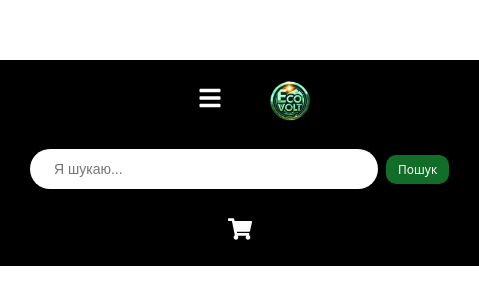
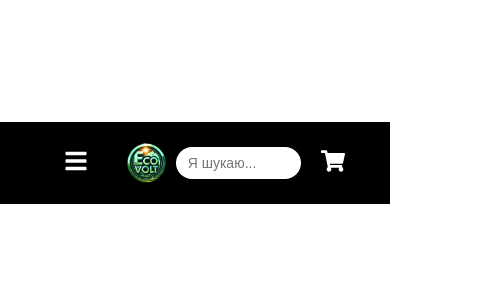
Before and after one commit to Maf1ck/ecovolt, a React (Vite) app: page / in a window 390 px wide. Shown: the part 259-564 px from the top of the page, 479 px wide, since content can reach past the window. Built offline with nearby package versions, Linux system fonts and the light colour scheme.

Commit message:
finish header

```diff
--- a/src/components/Header/Header.jsx
+++ b/src/components/Header/Header.jsx
@@ -6,6 +6,7 @@ import logo from '../../assets/img/logo.png';
 
 const Header = () => {
   const [menuOpen, setMenuOpen] = useState(false);
+  const [inputSearchItem, setInputSearchItem] = useState(''); // Додано стан для інпуту
 
   const toggleMenu = () => {
     setMenuOpen((prev) => !prev);
@@ -28,7 +29,12 @@ const Header = () => {
 
         {/* Пошук */}
         <div className={css.headerInput}>
-          <input type="text" placeholder="Я шукаю..." />
+          <input
+            type="text"
+            placeholder="Я шукаю..."
+            value={inputSearchItem}
+            onChange={(e) => setInputSearchItem(e.target.value)}
+          />
           <button className={css.searchButton}>Пошук</button>
         </div>
 
--- a/src/components/Header/Header.module.css
+++ b/src/components/Header/Header.module.css
@@ -163,12 +163,19 @@
     transition: opacity 0.3s ease;
 }
 
-/* Адаптивність */
 @media (max-width: 768px) {
     .headerLayout {
-        padding: 0 10px;
+        justify-content: space-between;
+        gap: 10px;
         height: auto;
-        flex-wrap: wrap;
+        padding: 0 15px;
+    }
+
+    .logo {
+        max-width: 80px;
+        width: 40px;
+        height: 40px;
+        margin: 0;
     }
 
     .headerInput {
@@ -176,12 +183,51 @@
         height: 36px;
     }
 
-    .searchButton {
-        padding: 6px 12px;
-        font-size: 12px;
+    .headerInput input {
+        width: 100%;
+        padding: 8px 12px;
+        font-size: 14px;
+    }
+
+        .searchButton {
+            display: none;
+        }
+
+}
+/* Адаптивність для телефонів (макс. ширина 320px) */
+@media (max-width: 320px) {
+    .headerLayout {
+        align-items: center;
+        height: auto;
+        padding: 10px;
+    }
+
+    .burgerButton {
+        align-self: flex-start;
     }
 
     .logo {
-        max-width: 100px;
+        max-width: 60px;
+        width: 35px;
+        height: 35px;
+    }
+
+    .headerInput {
+        width: 100%;
+    }
+
+    .headerInput input {
+        width: 100%;
+        padding: 10px 16px;
+        font-size: 14px;
+    }
+
+    .searchButton {
+        display: none;
+    }
+
+    .cartButton {
+        align-self: flex-end;
+        padding: 5px;
     }
 }
```
Also changed, not shown: src/components/RightSideBar/RightSideBar.jsx (+10 -0 lines).
